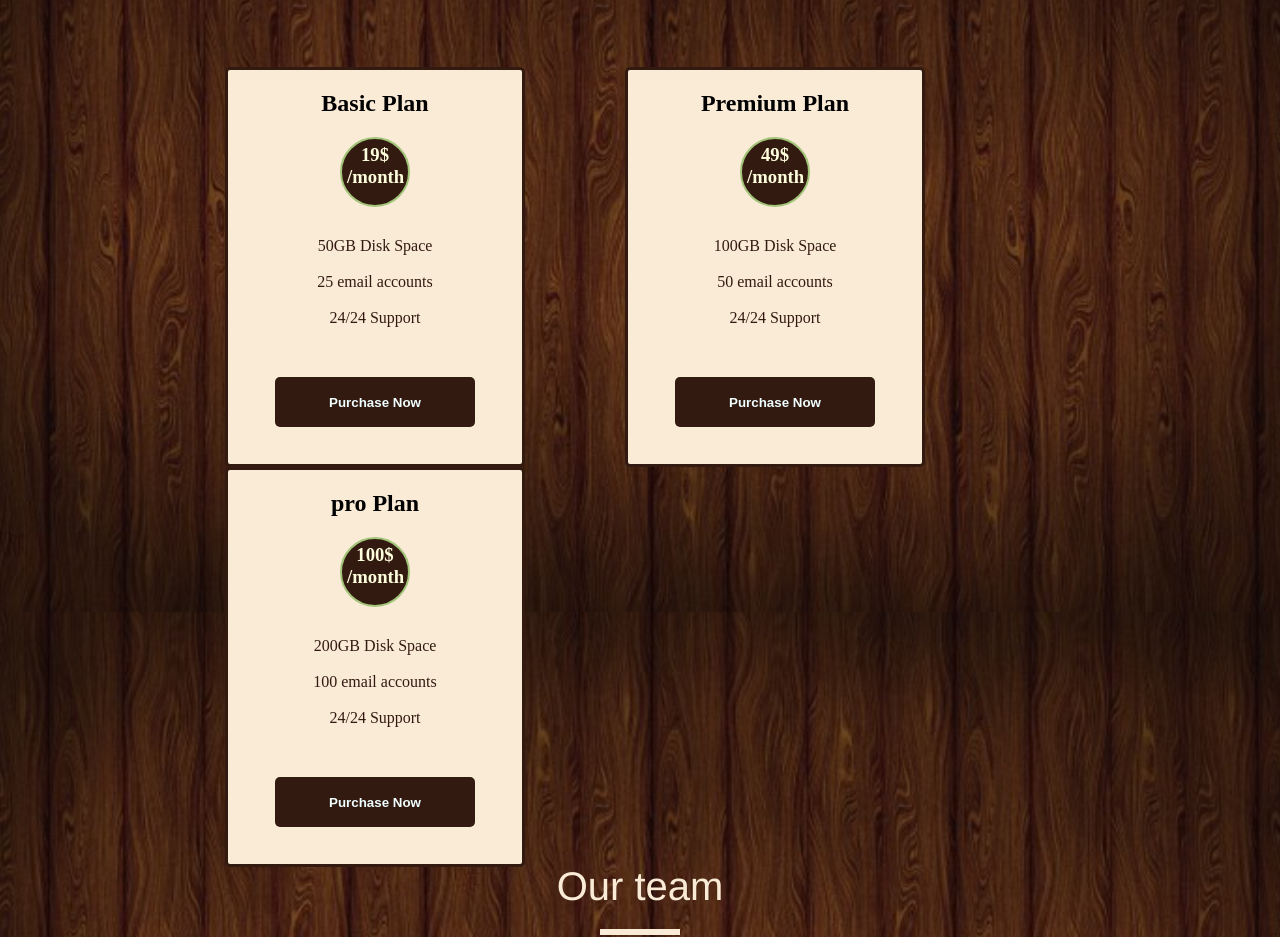
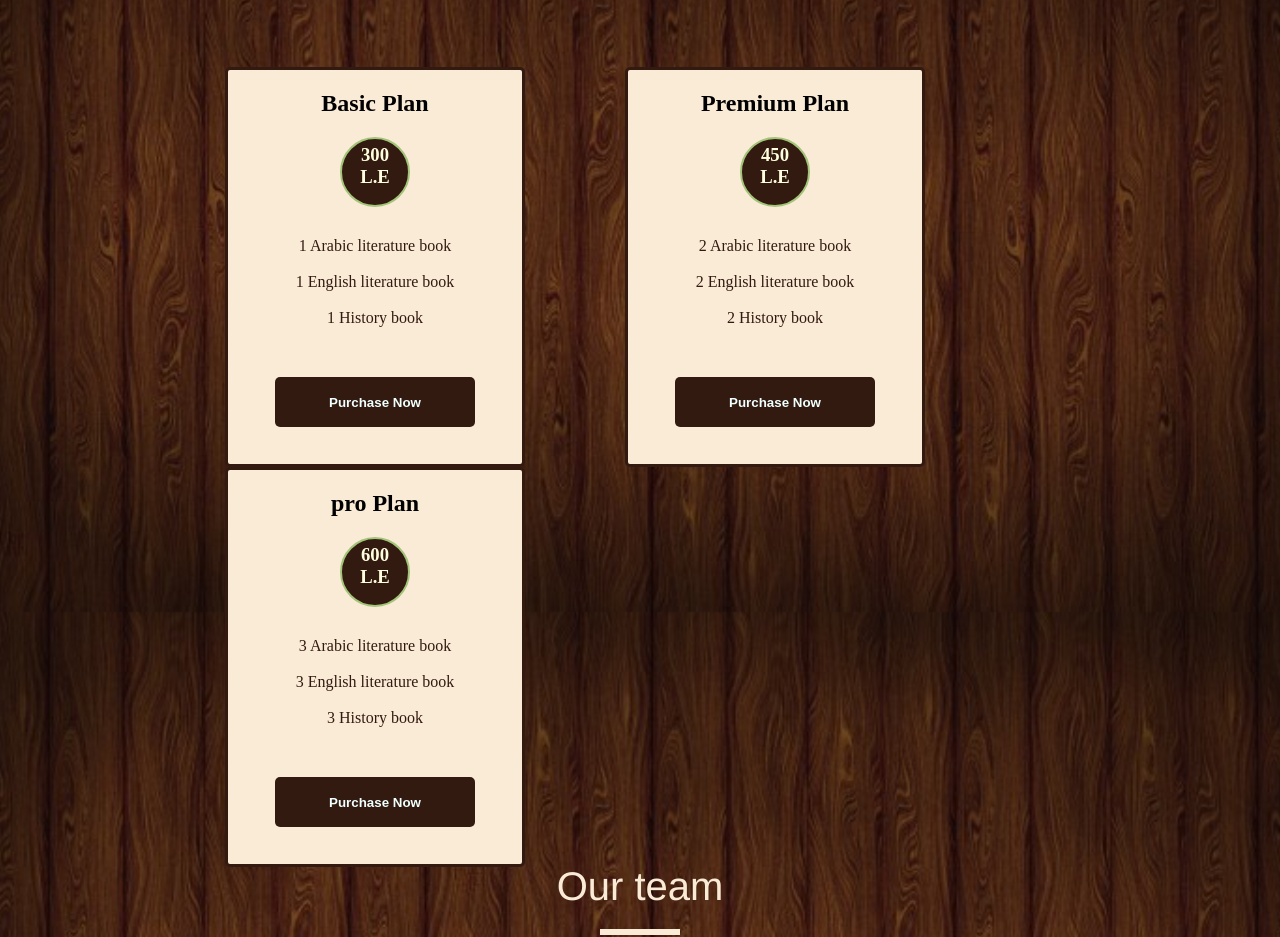
Before and after one commit to ahmed64ali/website1, a plain HTML site: page index.html in a window 1280 px wide. Shown: the part 6588-7525 px from the top of the page. Drawn offline with Linux system fonts and the light colour scheme.

Commit message:
website 1

```diff
--- a/index.html
+++ b/index.html
@@ -649,10 +649,10 @@
 
             <h2 class="pricing-item-header"> Basic Plan</h2>
 
-            <h3 class="pricing-h3"><b>19$</b><br>/month</h3>
+            <h3 class="pricing-h3"><b>300 L.E</b></h3>
 
 
-            <p class="pricing-p"> 50GB Disk Space <br><br> 25 email accounts <br><br> 24/24 Support</p>
+            <p class="pricing-p"> 1 Arabic literature book <br><br> 1 English literature book <br><br> 1 History book</p>
 
 
             <button class="pricing-btn">Purchase Now</button>
@@ -663,10 +663,10 @@
 
            <h2 class="pricing-item-header"> Premium Plan</h2>
 
-           <h3 class="pricing-h3"><b>49$</b><br>/month</h3>
+           <h3 class="pricing-h3"><b>450 L.E</b></h3>
 
 
-            <p class="pricing-p"> 100GB Disk Space <br><br> 50 email accounts <br><br> 24/24 Support</p>
+           <p class="pricing-p"> 2 Arabic literature book <br><br> 2 English literature book <br><br> 2 History book</p>
 
 
             <button class="pricing-btn">Purchase Now</button>
@@ -677,10 +677,10 @@
 
            <h2 class="pricing-item-header"> pro Plan</h2>
 
-           <h3 class="pricing-h3"><b>100$</b><br>/month</h3>
+           <h3 class="pricing-h3"><b>600 L.E</b></h3>
 
 
-            <p class="pricing-p"> 200GB Disk Space <br><br> 100 email accounts <br><br> 24/24 Support</p>
+           <p class="pricing-p"> 3 Arabic literature book <br><br> 3 English literature book <br><br> 3 History book</p>
 
 
             <button class="pricing-btn">Purchase Now</button>
```
